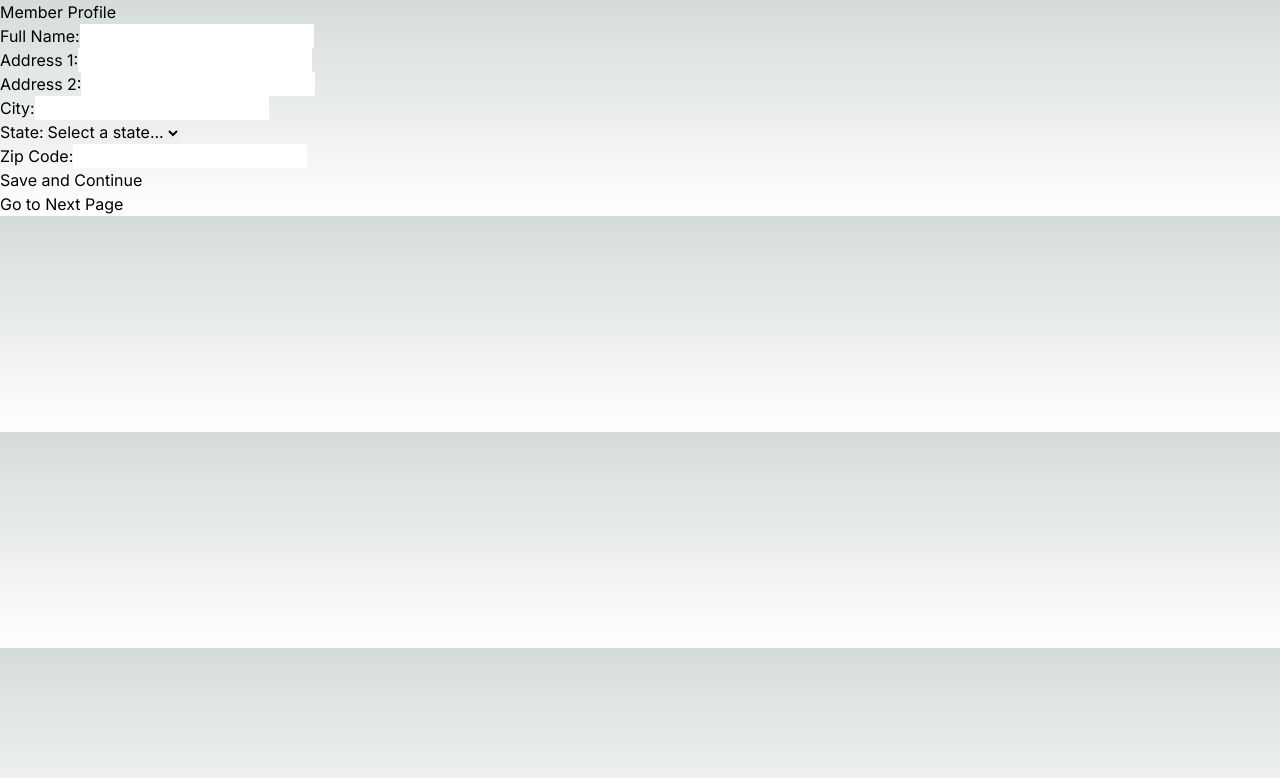
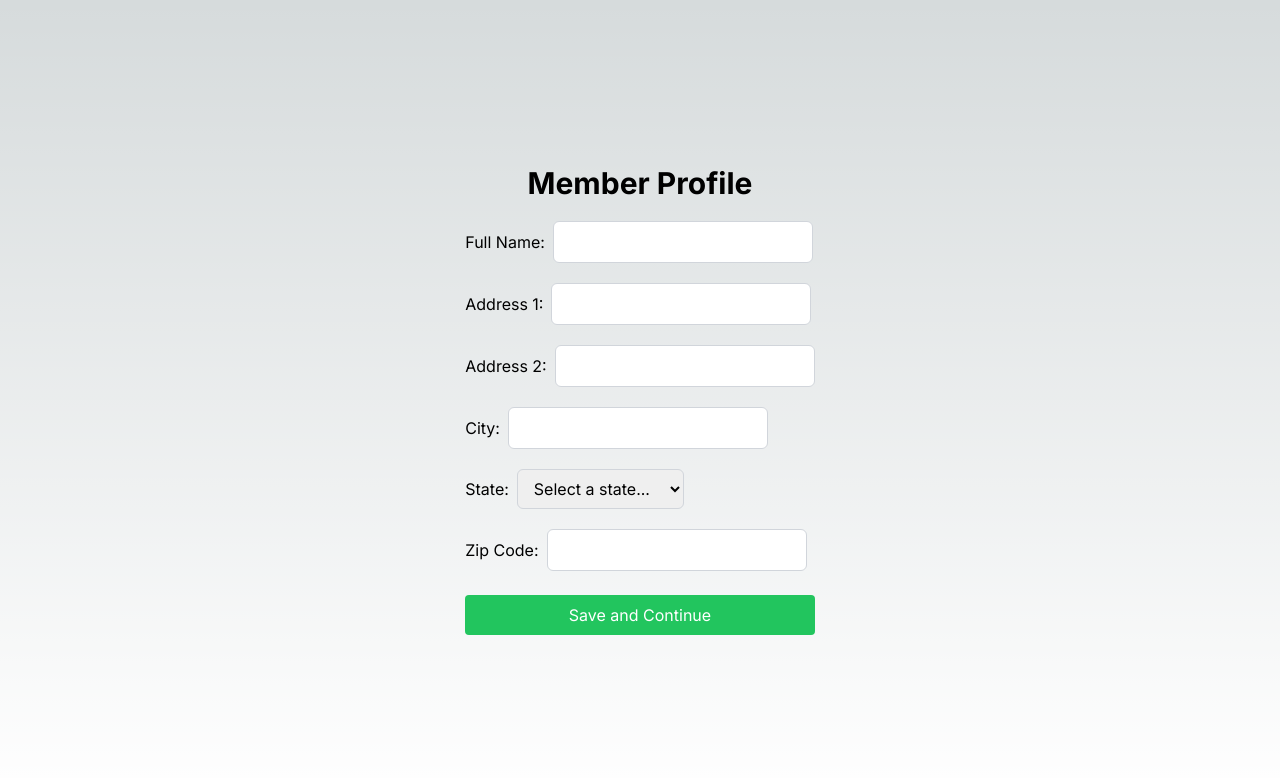
Before and after one commit to sanaakbani/SoftwareDesignProject, a Next.js app in the folder software_des_proj/: page /registration1 in a window 1280 px wide. Shown: the top 778 px of the page. Built offline with nearby package versions, Linux system fonts and the light colour scheme.

Commit message:
add formatting

```diff
--- a/software_des_proj/app/registration1/page.css
+++ /dev/null
@@ -1,4 +0,0 @@
-.form-group input,
-.form-group select {
-  color: black;
-}
--- a/software_des_proj/app/registration1/page.js
+++ b/software_des_proj/app/registration1/page.js
@@ -1,9 +1,8 @@
-"use client";
+'use client'; // Client-side rendering
+import React, { useState } from 'react';
+import { Link } from 'next/link';
 
-import React, { useState } from 'react';
-import styles from './page.css';
-
-function MemberProfile() {
+const MemberProfile = () => {
   const [fullName, setFullName] = useState('');
   const [address1, setAddress1] = useState('');
   const [address2, setAddress2] = useState('');
@@ -20,6 +19,20 @@ function MemberProfile() {
       return;
     }
 
+    // Validate City as alphabetical characters only
+    const cityPattern = /^[A-Za-z\s]+$/;
+    if (!cityPattern.test(city)) {
+      alert('City must contain only alphabetical characters.');
+      return;
+    }
+
+    // Validate Zip Code as integers only
+    const zipCodePattern = /^\d+$/;
+    if (!zipCodePattern.test(zipCode)) {
+      alert('Zip Code must contain only digits.');
+      return;
+    }
+
     // Submit the form data
     console.log('Form submitted:', {
       fullName,
@@ -29,80 +42,138 @@ function MemberProfile() {
       state,
       zipCode,
     });
+
+    // Redirect to the next page (For demo purposes, redirecting to /calc)
+    window.location.href = '/Calc';
   };
 
   return (
-    <div className="container">
-      <h1>Member Profile</h1>
-      <form onSubmit={handleSubmit}>
+    <div className="flex flex-col items-center justify-center min-h-screen">
+      <h1 className="text-3xl font-bold mb-4">Member Profile</h1>
+      <form onSubmit={handleSubmit} className="flex flex-col gap-4">
         <div className="form-group">
-          <label htmlFor="fullName">Full Name:</label>
+          <label htmlFor="fullName" className="mb-1 mr-2">Full Name:</label>
           <input
             type="text"
             id="fullName"
             value={fullName}
             onChange={(e) => setFullName(e.target.value)}
             required
+            className="border border-gray-300 rounded-md px-3 py-2 text-black mt-1"
           />
         </div>
         <div className="form-group">
-          <label htmlFor="address1">Address 1:</label>
+          <label htmlFor="address1" className="mb-1 mr-2">Address 1:</label>
           <input
             type="text"
             id="address1"
             value={address1}
             onChange={(e) => setAddress1(e.target.value)}
             required
+            className="border border-gray-300 rounded-md px-3 py-2 text-black mt-1"
           />
         </div>
         <div className="form-group">
-          <label htmlFor="address2">Address 2:</label>
+          <label htmlFor="address2" className="mb-1 mr-2">Address 2:</label>
           <input
             type="text"
             id="address2"
             value={address2}
             onChange={(e) => setAddress2(e.target.value)}
+            className="border border-gray-300 rounded-md px-3 py-2 text-black mt-1"
           />
         </div>
         <div className="form-group">
-          <label htmlFor="city">City:</label>
+          <label htmlFor="city" className="mb-1 mr-2">City:</label>
           <input
             type="text"
             id="city"
             value={city}
             onChange={(e) => setCity(e.target.value)}
             required
+            className="border border-gray-300 rounded-md px-3 py-2 text-black mt-1"
           />
         </div>
         <div className="form-group">
-          <label htmlFor="state">State:</label>
-          <select id="state" value={state} onChange={(e) => setState(e.target.value)} required>
+          <label htmlFor="state" className="mb-1 mr-2">State:</label>
+          <select
+            id="state"
+            value={state}
+            onChange={(e) => setState(e.target.value)}
+            required
+            className="border border-gray-300 rounded-md px-3 py-2 text-black mt-1"
+          >
             <option value="">Select a state...</option>
             <option value="AL">Alabama</option>
             <option value="AK">Alaska</option>
             <option value="AZ">Arizona</option>
-            {/* ... other US states */}
+            <option value="AR">Arkansas</option>
+            <option value="CA">California</option>
+            <option value="CO">Colorado</option>
+            <option value="CT">Connecticut</option>
+            <option value="DE">Delaware</option>
+            <option value="FL">Florida</option>
+            <option value="GA">Georgia</option>
+            <option value="HI">Hawaii</option>
+            <option value="ID">Idaho</option>
+            <option value="IL">Illinois</option>
+            <option value="IN">Indiana</option>
+            <option value="IA">Iowa</option>
+            <option value="KS">Kansas</option>
+            <option value="KY">Kentucky</option>
+            <option value="LA">Louisiana</option>
+            <option value="ME">Maine</option>
+            <option value="MD">Maryland</option>
+            <option value="MA">Massachusetts</option>
+            <option value="MI">Michigan</option>
+            <option value="MN">Minnesota</option>
+            <option value="MS">Mississippi</option>
+            <option value="MO">Missouri</option>
+            <option value="MT">Montana</option>
+            <option value="NE">Nebraska</option>
+            <option value="NV">Nevada</option>
+            <option value="NH">New Hampshire</option>
+            <option value="NJ">New Jersey</option>
+            <option value="NM">New Mexico</option>
+            <option value="NY">New York</option>
+            <option value="NC">North Carolina</option>
+            <option value="ND">North Dakota</option>
+            <option value="OH">Ohio</option>
+            <option value="OK">Oklahoma</option>
+            <option value="OR">Oregon</option>
+            <option value="PA">Pennsylvania</option>
+            <option value="RI">Rhode Island</option>
+            <option value="SC">South Carolina</option>
+            <option value="SD">South Dakota</option>
+            <option value="TN">Tennessee</option>
+            <option value="TX">Texas</option>
+            <option value="UT">Utah</option>
+            <option value="VT">Vermont</option>
+            <option value="VA">Virginia</option>
+            <option value="WA">Washington</option>
+            <option value="WV">West Virginia</option>
+            <option value="WI">Wisconsin</option>
             <option value="WY">Wyoming</option>
           </select>
         </div>
         <div className="form-group">
-          <label htmlFor="zipCode">Zip Code:</label>
+          <label htmlFor="zipCode" className="mb-1 mr-2">Zip Code:</label>
           <input
             type="text"
             id="zipCode"
             value={zipCode}
             onChange={(e) => setZipCode(e.target.value)}
             required
+            pattern="\d+"
+            className="border border-gray-300 rounded-md px-3 py-2 text-black mt-1"
           />
         </div>
-
-        <button type="submit"href="/calc">Save and Continue</button>
-
+        <button type="submit" className="bg-green-500 hover:bg-green-600 text-white py-2 px-4 rounded cursor-pointer mt-2">
+          Save and Continue
+        </button>
       </form>
-
-<a href="/Calc">Go to Next Page</a>
     </div>
   );
-}
+};
 
 export default MemberProfile;
```
